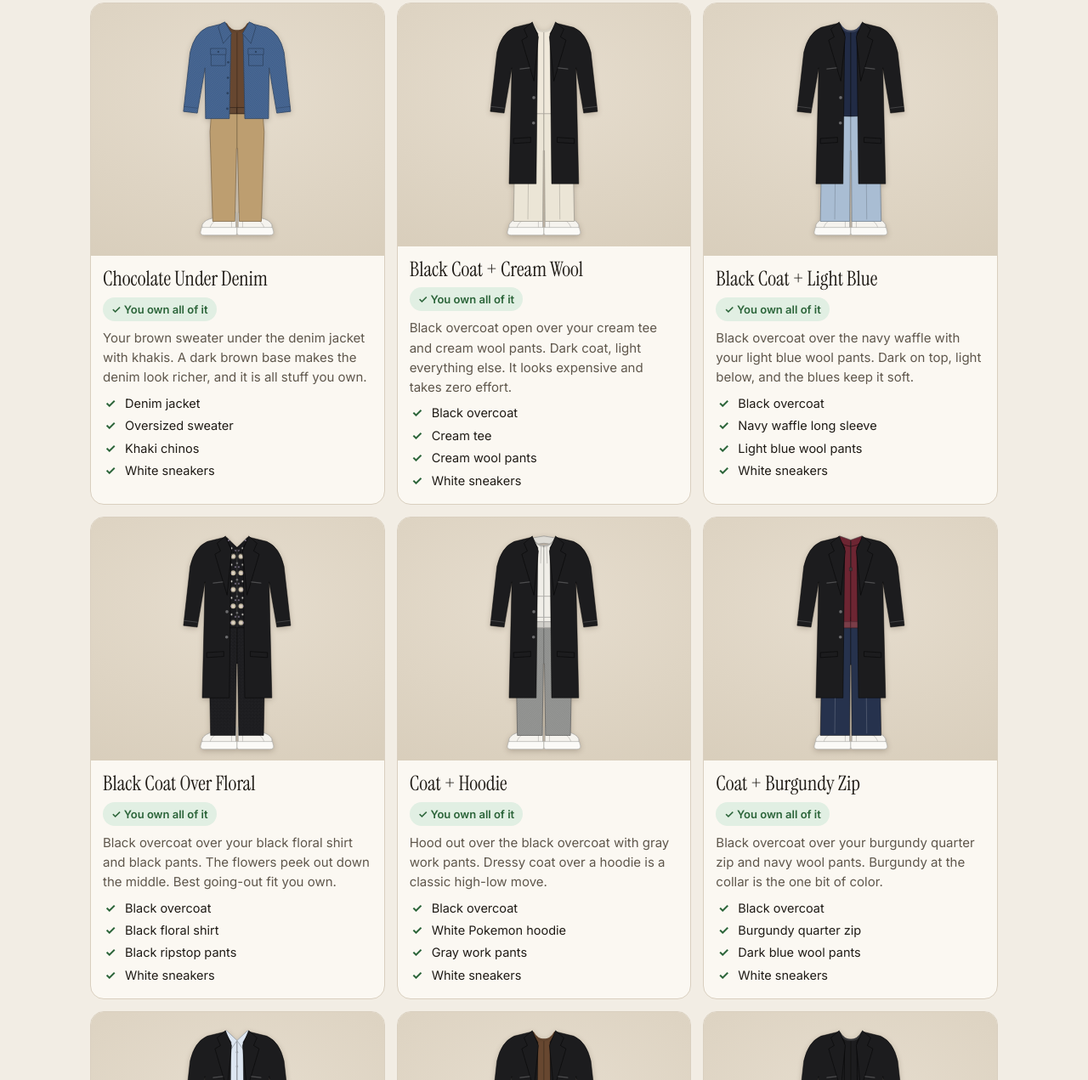
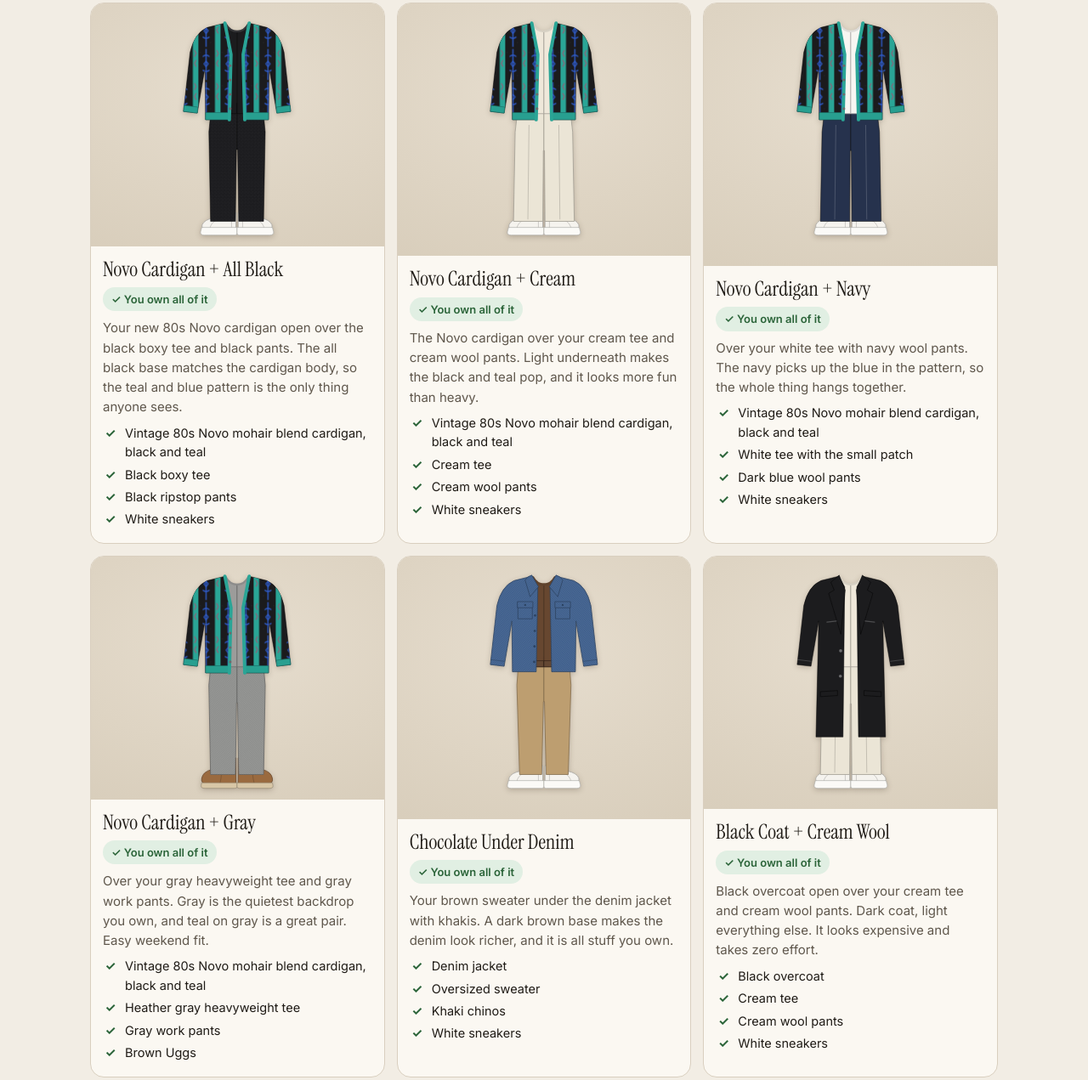
Before and after one commit to Albierrto/fit-board, a plain HTML site: page index.html in a window 1280 px wide. Shown: the part 556-1827 px from the top of the page at 85% size. Drawn offline with Linux system fonts and the light colour scheme.

Commit message:
Add his vintage Novo mohair cardigan to the closet with 4 looks
Co-Authored-By: Claude Opus 5.5 <noreply@anthropic.com>
Claude-Session: https://claude.ai/code/session_01DfrX9EbYJsPX49CNPq8MJR

```diff
--- a/index.html
+++ b/index.html
@@ -245,6 +245,7 @@ footer p{margin:0 0 8px; max-width:70ch}
     <pattern id="x-brfair" width="16" height="64" patternUnits="userSpaceOnUse"><rect y="4" width="16" height="7" fill="#e6dccb"/><rect y="13" width="16" height="3" fill="#a2522e"/><path d="M0,22 l4,3 l4,-3 l4,3 l4,-3" fill="none" stroke="#e6dccb" stroke-width="1.4"/><rect y="30" width="16" height="5" fill="#cfc2a8"/><rect y="37" width="16" height="2" fill="#5d6f8f"/><rect y="44" width="16" height="8" fill="#ddd2bd"/><path d="M2,47 h3 M10,49 h3" stroke="#6e4a32" stroke-width="1.2"/><rect y="56" width="16" height="2.5" fill="#a2522e"/></pattern>
     <pattern id="x-checker" width="28" height="28" patternUnits="userSpaceOnUse"><rect width="28" height="28" fill="#1c1c1a"/><rect width="14" height="14" fill="#7d8361"/><rect x="14" y="14" width="14" height="14" fill="#7d8361"/><path d="M2,3 l1.2,1 M9,6 l1,1.3 M18,18 l1.2,1 M24,22 l1,1.2 M17,4 l1,1 M5,19 l1.1,1" stroke="rgba(255,255,255,.2)" stroke-width=".7" stroke-linecap="round"/></pattern>
     <pattern id="x-nahabs" width="34" height="34" patternUnits="userSpaceOnUse"><path d="M4,8 q5,-6 10,0 t10,0" fill="none" stroke="#17307a" stroke-width="2.2"/><path d="M20,24 q4,5 8,0" fill="none" stroke="#17307a" stroke-width="2"/><circle cx="8" cy="26" r="2.4" fill="#17307a"/><path d="M2,2 l1,1.2 M28,12 l1.2,1 M14,30 l1,1.1" stroke="rgba(255,255,255,.25)" stroke-width=".7"/></pattern>
+    <pattern id="x-novo" width="40" height="60" patternUnits="userSpaceOnUse"><rect x="30" width="10" height="60" fill="#2aa596"/><path d="M33,4 l3,6 l-3,6 M36,22 l-3,6 l3,6" fill="none" stroke="#c23a63" stroke-width="1.4"/><path d="M14,2 V58 M8,16 q6,-6 12,0 M8,40 q6,6 12,0" fill="none" stroke="#2f5fd6" stroke-width="2"/><path d="M14,24 l4,5 l-4,5 l-4,-5 Z" fill="none" stroke="#2f5fd6" stroke-width="1.6"/><path d="M3,8 l1,1.2 M22,50 l1.1,1" stroke="rgba(255,255,255,.18)" stroke-width=".7"/></pattern>
     <pattern id="x-damask" width="16" height="16" patternUnits="userSpaceOnUse"><path d="M8,2 C11,5 11,8 8,11 C5,8 5,5 8,2 Z" fill="#3c8c8a"/><circle cx="8" cy="13" r="1.6" fill="#a1394a"/><path d="M0,8 C2,6 3,6 4,8 M12,8 C13,6 14,6 16,8" fill="none" stroke="#6b4c9a" stroke-width="1.2"/><circle cx="0" cy="0" r="1.6" fill="#d9a33a"/><circle cx="16" cy="0" r="1.6" fill="#d9a33a"/><circle cx="0" cy="16" r="1.6" fill="#d9a33a"/><circle cx="16" cy="16" r="1.6" fill="#d9a33a"/></pattern>
     <pattern id="x-flowers" width="24" height="24" patternUnits="userSpaceOnUse"><circle cx="7" cy="7" r="3.6" fill="#e2b92e"/><circle cx="7" cy="7" r="1.4" fill="#8a4a1c"/><path d="M14,14 q4,-6 8,0 q-4,6 -8,0 Z" fill="#4f8a4c"/><circle cx="19" cy="4" r="1.6" fill="#d8573a"/><path d="M2,20 q3,-3 6,0" fill="none" stroke="#7fb3c8" stroke-width="1.2"/></pattern>
     <pattern id="x-ripstop" width="6" height="6" patternUnits="userSpaceOnUse"><path d="M0,0 H6 M0,0 V6" stroke="rgba(0,0,0,.14)" stroke-width=".6"/><path d="M1,3 l1.5,-.6 M3.6,5 l1.4,.5" stroke="rgba(255,255,255,.1)" stroke-width=".6"/></pattern>
@@ -737,6 +738,7 @@ const PR={
   myGrayJeans:{cat:'bottom',mine:true,jeans:true,name:'Your gray jeans (American Eagle)',brand:'Already yours',price:0,draw:{fit:'straight',c:'#9c9d99',tex:'twill',jeans:true}},
 
   myBoxyBlack:{cat:'top',mine:true,name:'Your black boxy tee (No Boundaries)',brand:'Already yours',price:0,draw:{t:'tee',c:'#1c1c1e'}},
+  myNovoCardi:{cat:'layer',mine:true,name:'Your vintage 80s Novo mohair blend cardigan, black and teal',brand:'Already yours',price:0,fit:'roomy',draw:{t:'cardigan',c:'#1b1b1d',tex:'x-novo',rib:'#2aa596',dot:'#2a2a2c'}},
   myLSBlack:{cat:'top',mine:true,name:'Your black oversized long sleeve (No Boundaries)',brand:'Already yours',price:0,draw:{t:'ls',c:'#1c1c1e'}},
   marniHooded:{cat:'layer',used:true,name:'Marni x Uniqlo color-block hooded windbreaker, yellow, olive, black and blue, XL',brand:'Marni x Uniqlo',store:'eBay',price:37.41,fit:'relaxed, pocketable',url:'https://www.ebay.com/itm/198796308387',checked:'Nov 24',draw:{t:'harr',c:'#c9a12a',tex:'x-marnicb'}},
   jcrewPatch:{cat:'layer',used:true,name:'Vintage J.Crew patchwork flannel shirt jacket, red, green and navy tartans, XL',brand:'J.Crew (vintage)',store:'eBay',price:46.99,fit:'heavy, relaxed',url:'https://www.ebay.com/itm/327143497770',checked:'Nov 24',draw:{t:'overshirt',c:'#5a2a30',tex:'x-patchplaid'}},
@@ -806,6 +808,10 @@ const REF={
 
 /* ---------- looks ---------- */
 const CLOSET_LOOKS=[
+  {name:'Novo Cardigan + All Black',layer:'myNovoCardi',top:'myBoxyBlack',bottom:'myBlackPants',shoes:'myWhite',tags:['closet','zany','going-out'],why:'Your new 80s Novo cardigan open over the black boxy tee and black pants. The all black base matches the cardigan body, so the teal and blue pattern is the only thing anyone sees.'},
+  {name:'Novo Cardigan + Cream',layer:'myNovoCardi',top:'myTeeCream',bottom:'myPantsCream',shoes:'myWhite',tags:['closet','zany','date'],why:'The Novo cardigan over your cream tee and cream wool pants. Light underneath makes the black and teal pop, and it looks more fun than heavy.'},
+  {name:'Novo Cardigan + Navy',layer:'myNovoCardi',top:'myTeeWhite',bottom:'uqWoolDark',shoes:'myWhite',tags:['closet','zany','everyday'],why:'Over your white tee with navy wool pants. The navy picks up the blue in the pattern, so the whole thing hangs together.'},
+  {name:'Novo Cardigan + Gray',layer:'myNovoCardi',top:'myTeeGray',bottom:'myGrayWorkPants',shoes:'myUggs',tags:['closet','zany','chill','cold'],why:'Over your gray heavyweight tee and gray work pants. Gray is the quietest backdrop you own, and teal on gray is a great pair. Easy weekend fit.'},
   {name:'Chocolate Under Denim',layer:'myDenimJacket',top:'onBrownSweater',bottom:'myKhakis',shoes:'myWhite',tags:['closet','everyday','cool'],why:'Your brown sweater under the denim jacket with khakis. A dark brown base makes the denim look richer, and it is all stuff you own.'},
   {name:'Black Coat + Cream Wool',layer:'myCoatBlack',top:'myTeeCream',bottom:'myPantsCream',shoes:'myWhite',tags:['closet','smart','date','cold'],why:'Black overcoat open over your cream tee and cream wool pants. Dark coat, light everything else. It looks expensive and takes zero effort.'},
   {name:'Black Coat + Light Blue',layer:'myCoatBlack',top:'myWaffleNavy',bottom:'uqWoolLight',shoes:'myWhite',tags:['closet','date','cold'],why:'Black overcoat over the navy waffle with your light blue wool pants. Dark on top, light below, and the blues keep it soft.'},
```
Also changed, not shown: gifts.html (+1 -0 lines), 2 other files.
